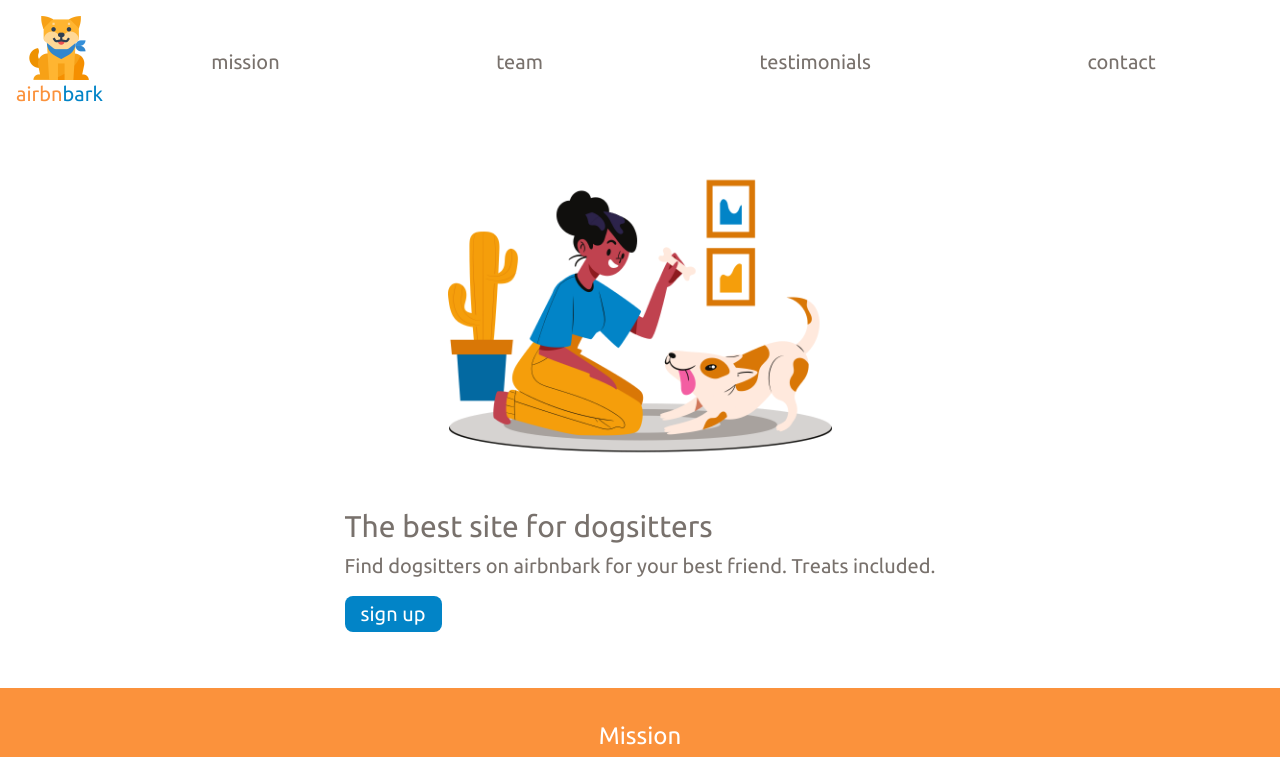
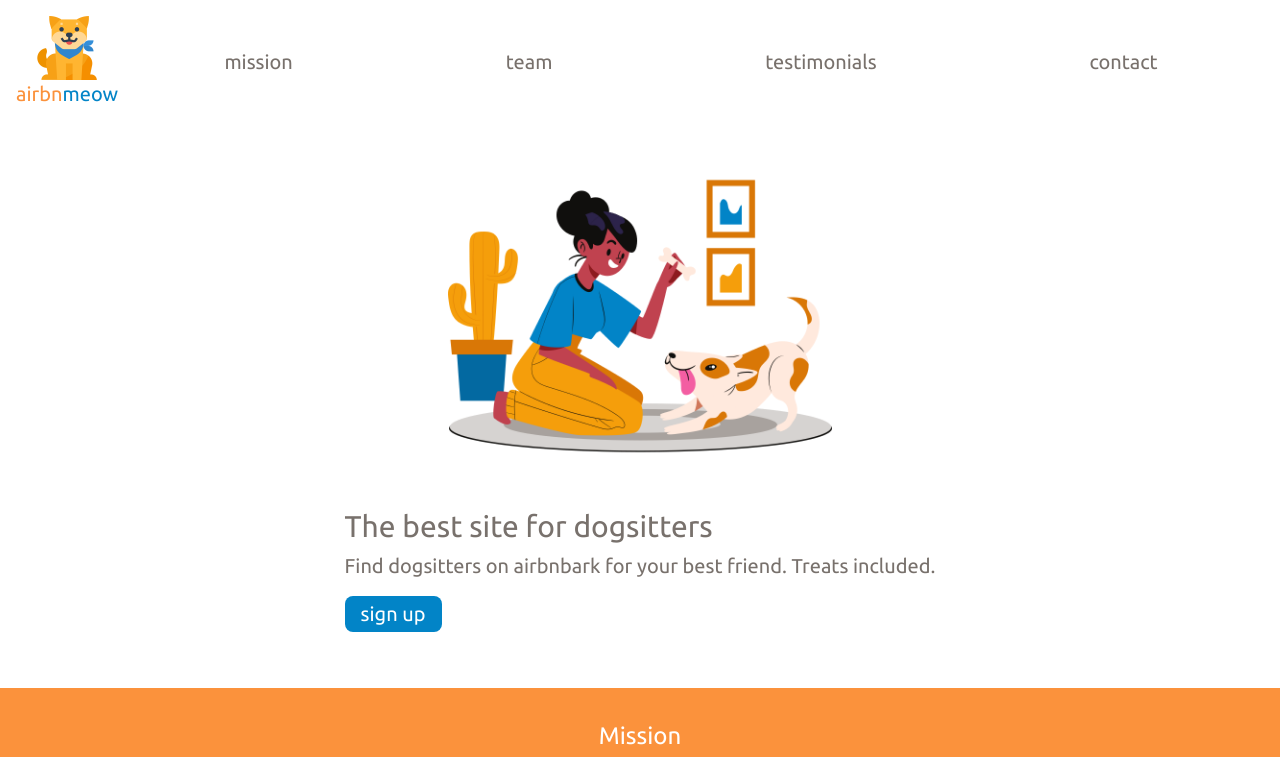
Before and after one commit to Hey-Programmers/airbnbark, a plain HTML site: page index.html in a window 1280 px wide. Shown: the top 757 px of the page. Drawn offline with nearby package versions, Linux system fonts and the light colour scheme.

Commit message:
Change name from bark to meow.

```diff
--- a/index.html
+++ b/index.html
@@ -27,7 +27,7 @@
       <div class="flex flex-col items-center">
         <img class="w-16" src="./images/dog_logo.png" />
         <div class="text-xl font-ubuntu text-orange-400">
-          airbn<span class="text-sky-600">bark</span>
+          airbn<span class="text-sky-600">meow</span>
         </div>
       </div>
       <i class="fa-solid fa-bars text-3xl text-stone-500 mr-4 sm:hidden"></i>
```
